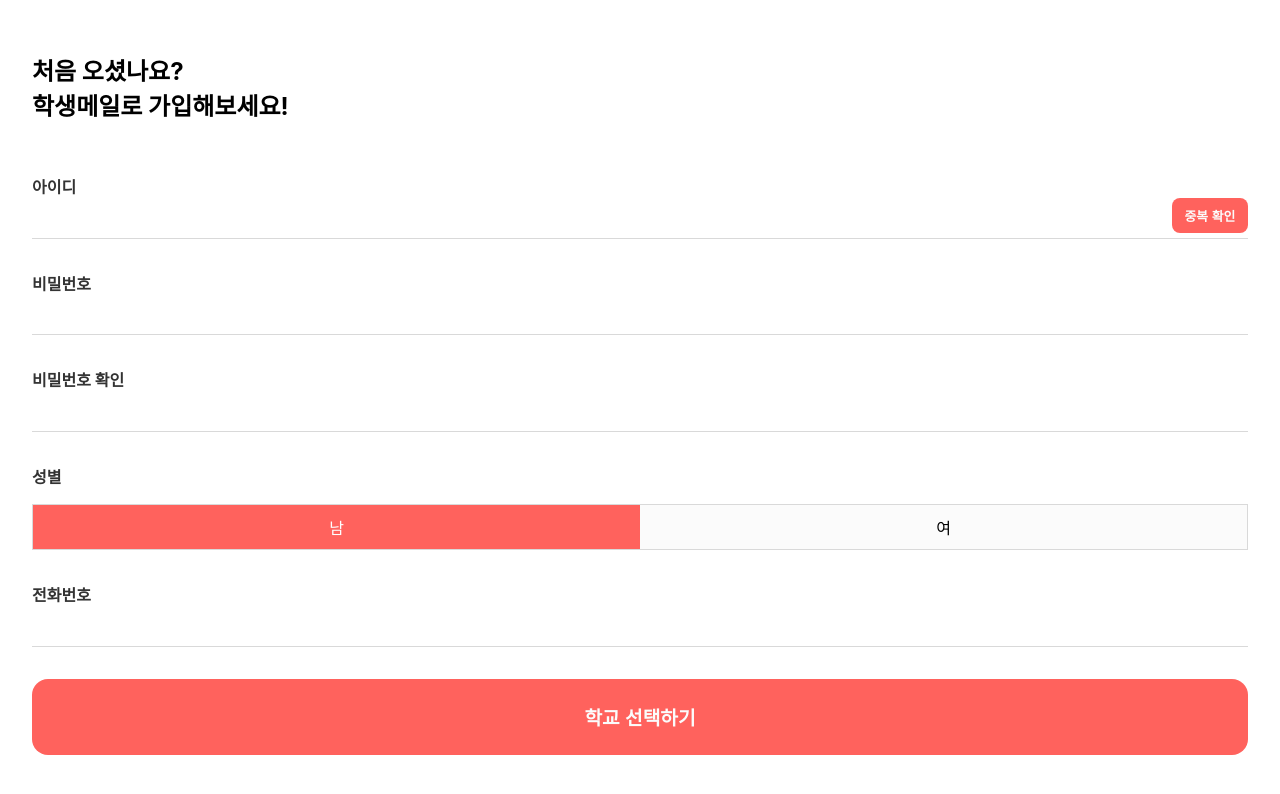
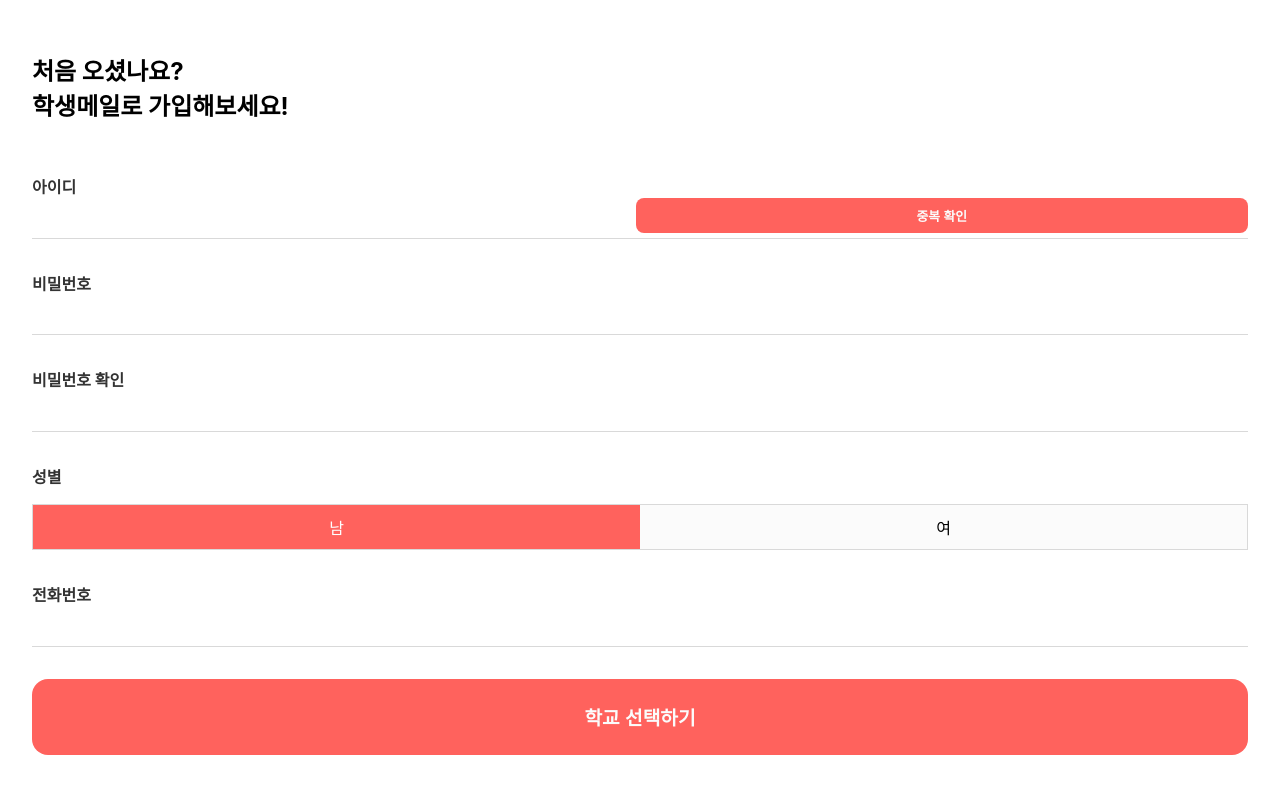
Before and after one commit to 9oormthon-univ/2024_BEOTKKOTTHON_TEAM_5_FE, a React (Create React App) app: page /register/user in a window 1280 px wide. Shown: the top 794 px of the page. Built offline with nearby package versions, Linux system fonts and the light colour scheme.

Commit message:
feat: Home 페이지 구현
resolves: #14

```diff
--- a/src/components/common/Button.jsx
+++ b/src/components/common/Button.jsx
@@ -1,34 +1,35 @@
 import styled from "styled-components";
 
 const ButtonStyle = styled.button`
+  width: 100%;
   white-space: nowrap;
   font-weight: 600;
-  color: ${({ textColor }) => (textColor === "white" ? "#FBFBFB" : "#333333")};
-  background-color: ${({ bgColor }) =>
-    bgColor === "coral" ? "#FF625D" : "#D9D9D9"};
+  color: ${({ $textColor }) => ($textColor === "white" ? "#FBFBFB" : "#333333")};
+  background-color: ${({ $bgColor }) =>
+    $bgColor === "coral" ? "#FF625D" : "#D9D9D9"};
   border: none;
-  border-radius: ${({ size }) => (size === "large" ? "1rem" : "0.5rem")};
-  padding: ${({ size }) =>
-    size === "large"
+  border-radius: ${({ $size }) => ($size === "large" ? "1rem" : "0.5rem")};
+  padding: ${({ $size }) =>
+    $size === "large"
       ? "1.5rem 6.5rem"
-      : size === "medium"
+      : $size === "medium"
       ? "0.8rem 4.5rem"
-      : size === "small"
+      : $size === "small"
       ? "0.5rem 0.8rem"
       : "1rem 2rem"};
-  font-size: ${({ size }) =>
-    size === "large"
+  font-size: ${({ $size }) =>
+    $size === "large"
       ? "1.2rem"
-      : size === "medium"
+      : $size === "medium"
       ? "1rem"
-      : size === "small"
+      : $size === "small"
       ? "0.8rem"
       : "1rem"};
 `;
 
 const Button = ({ children, bgColor, textColor, size, ...props }) => {
   return (
-    <ButtonStyle bgColor={bgColor} textColor={textColor} size={size} {...props}>
+    <ButtonStyle $bgColor={bgColor} $textColor={textColor} $size={size} {...props}>
       {children}
     </ButtonStyle>
   );
--- a/src/components/common/Modal.jsx
+++ b/src/components/common/Modal.jsx
@@ -3,6 +3,7 @@ import { useRef, forwardRef, useImperativeHandle } from 'react';
 import Button from './Button';
 
 const StyledDialog = styled.dialog`
+  width: 60%;
   border: none;
   border-radius: 8px;
   padding: 20px;
--- a/src/pages/home/HomeIndexPage.jsx
+++ b/src/pages/home/HomeIndexPage.jsx
@@ -20,32 +20,37 @@ const ReloadButton = styled.img`
 `;
 
 const WrapContent = styled.div`
-  width: 70%;
+  width: 100%;
   margin: 0 auto;
 `;
 const CharacterDiv = styled.div`
-  width: 100%;
+  width: 50%;
   display: flex;
+  margin: 0 auto;
+  padding-bottom: 1rem;
 `;
 const StyledImage = styled.img`
   width: 100%;
 `;
 const TextDiv = styled.div`
-  padding: 10px;
+  width: 100%;
+  text-align: center;
+  color: #333333;
 
   .text-major {
+    font-size: 2rem;
+    font-weight: 800;
     white-space: nowrap;
-    font-size: 1.4rem;
-    font-weight: 800;
   }
   .text-mbti {
-    font-size: 1rem;
-    font-weight: 700;
+    font-size: 1.2rem;
+    font-weight: 400;
   }
   .text-tags {
-    font-size: 0.8rem;
-    font-weight: 500;
-    margin-top: 0.8rem;
+    width: 90%;
+    font-size: 1rem;
+    font-weight: 400;
+    margin: 1.5rem auto;
   }
 `;
 
```
